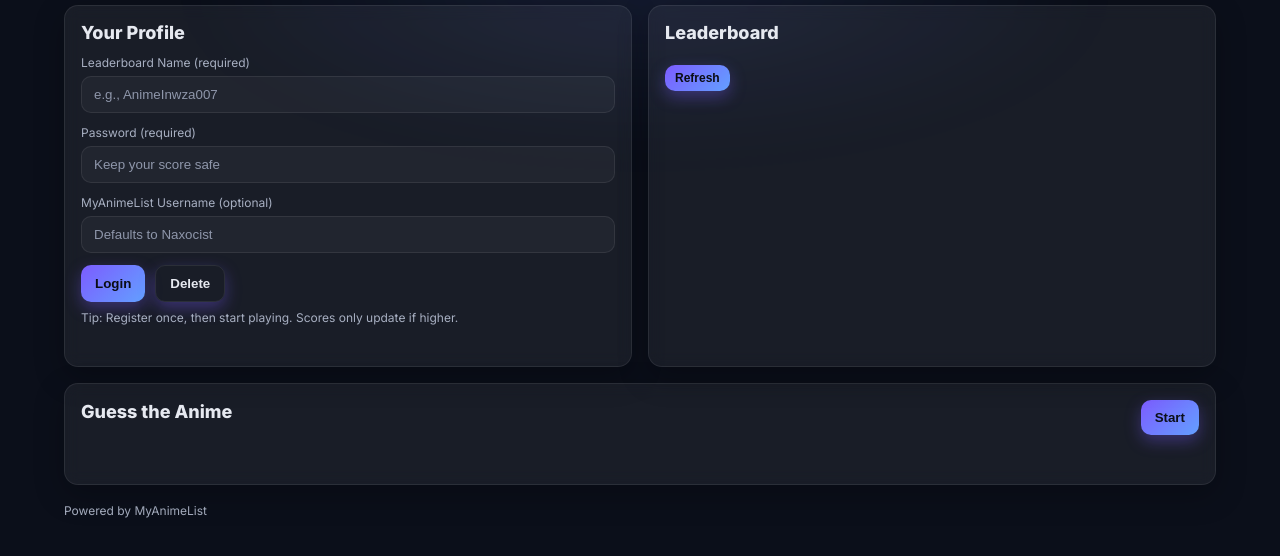
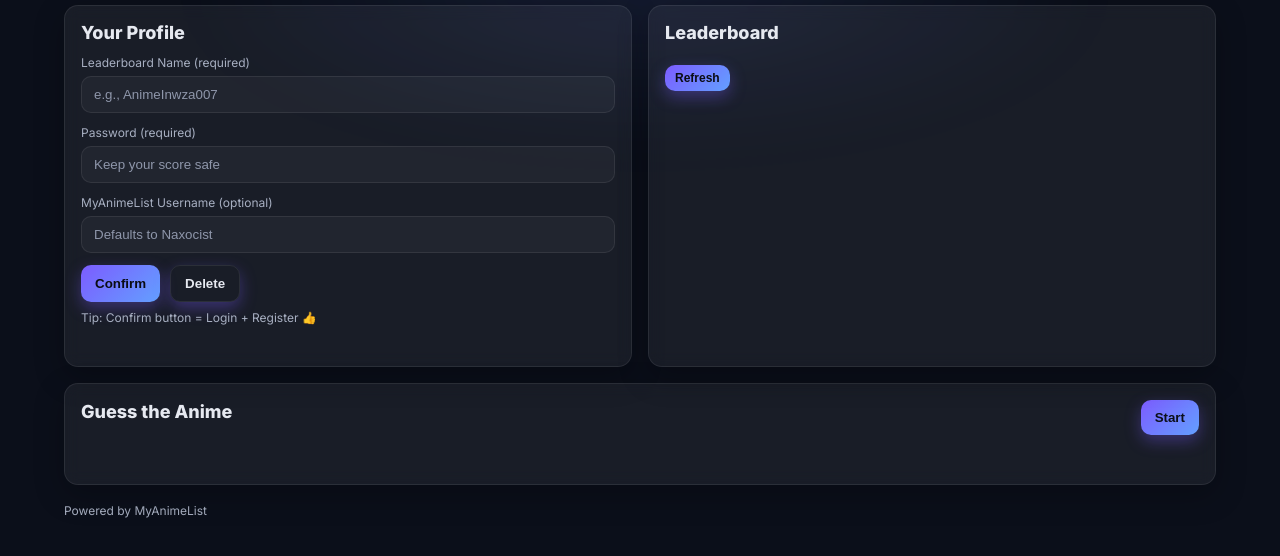
Before and after one commit to naxocist/Intro2cedt-final, a website: page frontend/index.html in a window 1280 px wide. Shown: the part 96-652 px from the top of the page. Drawn offline with Linux system fonts and the light colour scheme; no server answers.

Commit message:
update ui

```diff
--- a/frontend/index.html
+++ b/frontend/index.html
@@ -46,11 +46,11 @@
           </div>
 
           <div class="actions">
-            <button id="registerBtn" type="button" class="btn">Login</button>
+            <button id="registerBtn" type="button" class="btn">Confirm</button>
             <button id="deleteBtn" type="button" class="btn outline">Delete</button>
           </div>
         </form>
-        <div class="hint">Tip: Register once, then start playing. Scores only update if higher.</div>
+        <div class="hint">Tip: Confirm button = Login + Register 👍</div>
       </section>
 
       <section class="panel game-panel glass">
```
